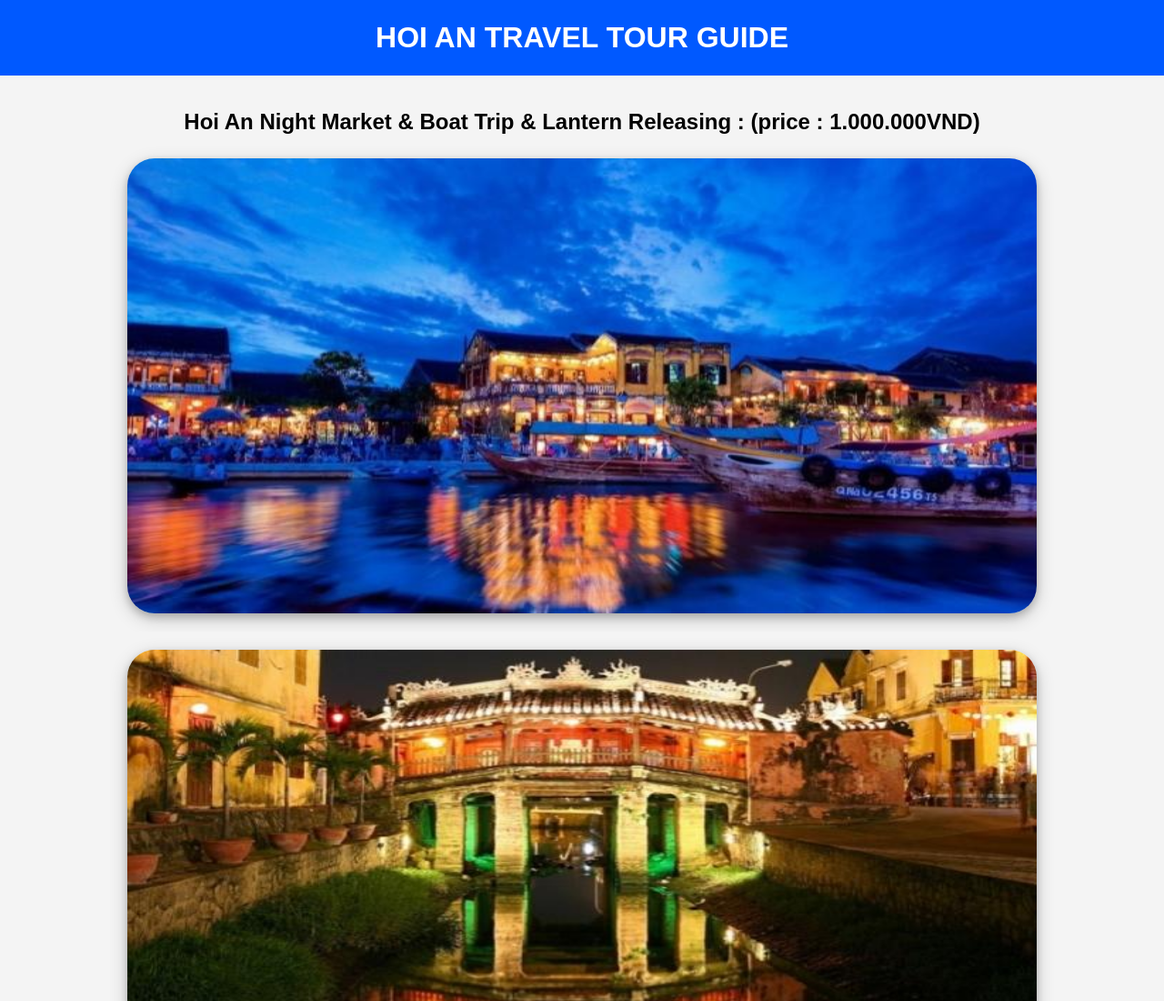
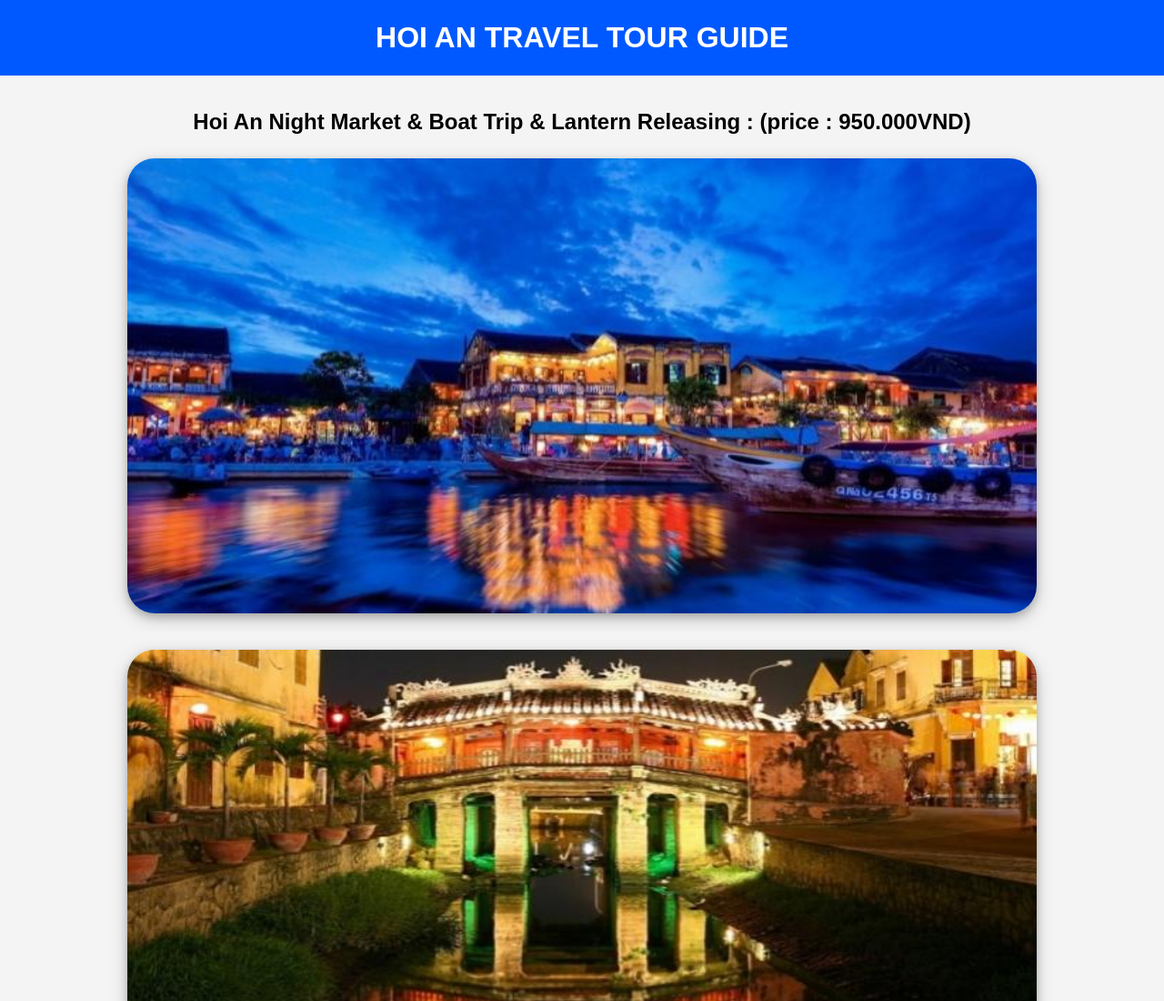
Before and after one commit to Haduckientechnology17092005/location-9, a plain HTML site: page index.html in a window 1280 px wide. Shown: the top 1100 px of the page at 91% size. Drawn offline with Linux system fonts and the light colour scheme.

Commit message:
Update index.html

```diff
--- a/index.html
+++ b/index.html
@@ -15,7 +15,7 @@
     <main>
         <section class="hero">
             <div class="container">
-                <h2>Hoi An Night Market & Boat Trip & Lantern Releasing : (price : 1.000.000VND)</h2>
+                <h2>Hoi An Night Market & Boat Trip & Lantern Releasing : (price : 950.000VND)</h2>
                 <div class="image-location">
                     <img src="./asserts/img/Picture38.png" alt="2" class="image">
                 </div>
```
